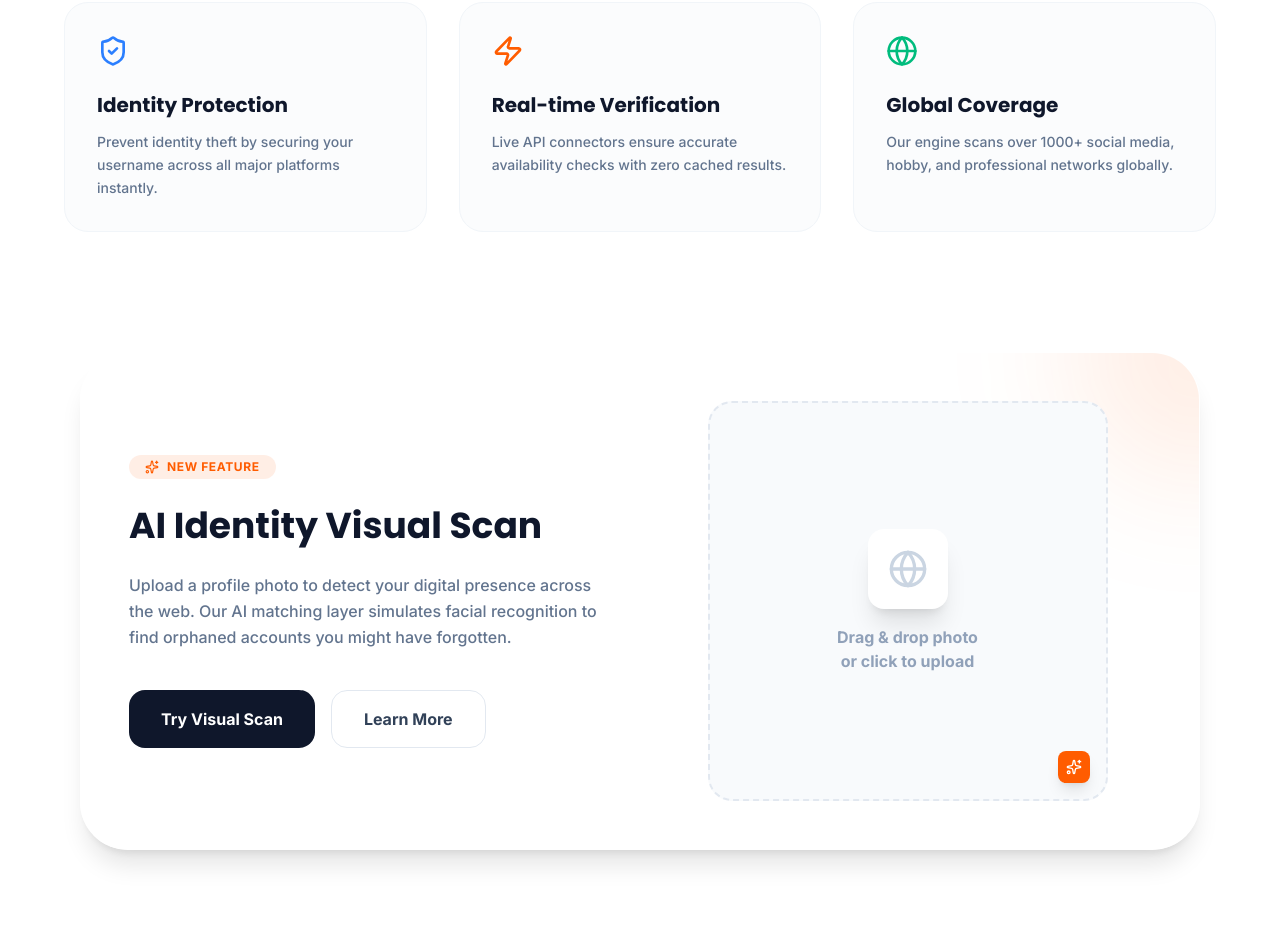
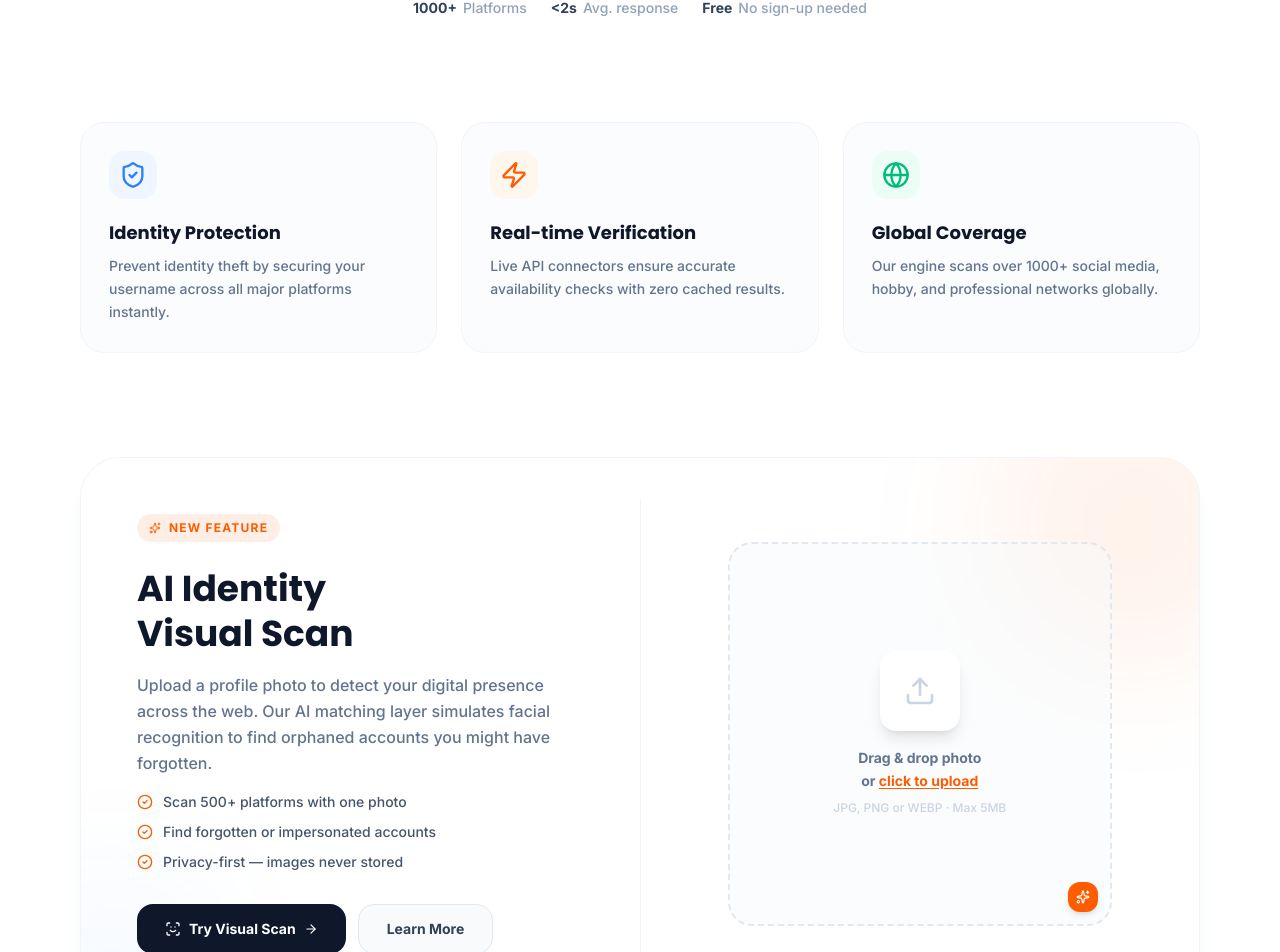
Before and after one commit to Philemon12421/Findme-recap, a React (Vite) app: page / in a window 1280 px wide. Shown: the part 560-1512 px from the top of the page. Built offline with nearby package versions, Linux system fonts and the light colour scheme.

Commit message:
Update Home.tsx

```diff
--- a/src/pages/Home.tsx
+++ b/src/pages/Home.tsx
@@ -1,11 +1,12 @@
-import React, { useState } from 'react';
+import React, { useState, useRef } from 'react';
 import { motion, AnimatePresence } from 'motion/react';
 import SearchBar from '../components/SearchBar';
 import SEO from '../components/SEO';
 import {
   CheckCircle2, XCircle, ExternalLink, ShieldCheck, Zap, Globe,
   Github, Instagram, Twitter, Facebook, Linkedin, Youtube,
-  Music, MessageSquare, Sparkles, Twitch, Camera
+  Music, MessageSquare, Sparkles, Twitch, Camera, Upload,
+  ScanFace, ArrowRight, Star
 } from 'lucide-react';
 import { cn } from '../lib/utils';
 
@@ -41,6 +42,9 @@ export default function Home() {
   const [error, setError]                   = useState<string | null>(null);
   const [activeTab, setActiveTab]           = useState<'all' | 'social' | 'domain'>('all');
   const [savedIds, setSavedIds]             = useState<string[]>([]);
+  const [dragOver, setDragOver]             = useState(false);
+  const [uploadedImage, setUploadedImage]   = useState<string | null>(null);
+  const fileInputRef                        = useRef<HTMLInputElement>(null);
 
   const handleSearch = async (query: string) => {
     setIsLoading(true);
@@ -50,7 +54,6 @@ export default function Home() {
 
     try {
       const response = await fetch('/api/check-username?query=' + encodeURIComponent(query));
-
       if (!response.ok) {
         const contentType = response.headers.get('content-type');
         if (contentType?.includes('application/json')) {
@@ -59,12 +62,10 @@ export default function Home() {
         }
         throw new Error('Server returned an error');
       }
-
       const contentType = response.headers.get('content-type');
       if (!contentType?.includes('application/json')) {
         throw new Error('Server returned an invalid response format');
       }
-
       const data = await response.json();
       setResults(data);
     } catch (err) {
@@ -93,6 +94,26 @@ export default function Home() {
   const availableCount = results.filter(r => r.status === 'available').length;
   const takenCount     = results.filter(r => r.status === 'taken').length;
 
+  const handleFileDrop = (e: React.DragEvent) => {
+    e.preventDefault();
+    setDragOver(false);
+    const file = e.dataTransfer.files[0];
+    if (file && file.type.startsWith('image/')) {
+      const reader = new FileReader();
+      reader.onload = (ev) => setUploadedImage(ev.target?.result as string);
+      reader.readAsDataURL(file);
+    }
+  };
+
+  const handleFileInput = (e: React.ChangeEvent<HTMLInputElement>) => {
+    const file = e.target.files?.[0];
+    if (file && file.type.startsWith('image/')) {
+      const reader = new FileReader();
+      reader.onload = (ev) => setUploadedImage(ev.target?.result as string);
+      reader.readAsDataURL(file);
+    }
+  };
+
   return (
     <div className="pt-24 pb-20 px-4 min-h-screen max-w-full overflow-x-hidden">
       <SEO
@@ -100,21 +121,47 @@ export default function Home() {
         description="Search usernames and domain availability across 1000+ platforms in seconds with Findme."
       />
 
-      {/* Hero */}
+      {/* ── Hero ── */}
       <section className="max-w-5xl mx-auto text-center mb-16 px-4">
         <motion.div initial={{ opacity: 0, y: 20 }} animate={{ opacity: 1, y: 0 }} transition={{ duration: 0.6 }}>
-          <h1 className="text-5xl md:text-7xl font-bold tracking-tight mb-6 bg-gradient-to-b from-slate-900 to-slate-600 bg-clip-text text-transparent px-2">
+          {/* Trust badge */}
+          <motion.div
+            initial={{ opacity: 0, scale: 0.9 }}
+            animate={{ opacity: 1, scale: 1 }}
+            transition={{ delay: 0.1 }}
+            className="inline-flex items-center gap-2 px-4 py-1.5 rounded-full bg-slate-100 text-slate-500 text-xs font-semibold mb-6 border border-slate-200"
+          >
+            <Star size={12} className="text-brand-orange fill-brand-orange" />
+            Trusted by 50,000+ users worldwide
+          </motion.div>
+
+          <h1 className="text-4xl sm:text-5xl md:text-7xl font-bold tracking-tight mb-6 bg-gradient-to-b from-slate-900 to-slate-600 bg-clip-text text-transparent px-2 leading-[1.1]">
             Findme – Check Any <br className="hidden md:block" />
             <span className="text-brand-orange">Identity</span> Anywhere
           </h1>
-          <p className="text-lg md:text-xl text-slate-500 max-w-2xl mx-auto mb-10 font-medium">
+          <p className="text-base md:text-xl text-slate-500 max-w-2xl mx-auto mb-10 font-medium px-2">
             Search usernames and domain availability across 1000+ platforms in seconds.
           </p>
           <SearchBar onSearch={handleSearch} isLoading={isLoading} />
+
+          {/* Quick stats */}
+          <motion.div
+            initial={{ opacity: 0 }}
+            animate={{ opacity: 1 }}
+            transition={{ delay: 0.4 }}
+            className="flex flex-wrap items-center justify-center gap-6 mt-8 text-sm text-slate-400 font-medium"
+          >
+            {[['1000+', 'Platforms'], ['<2s', 'Avg. response'], ['Free', 'No sign-up needed']].map(([val, label]) => (
+              <div key={label} className="flex items-center gap-1.5">
+                <span className="font-bold text-slate-700">{val}</span>
+                <span>{label}</span>
+              </div>
+            ))}
+          </motion.div>
         </motion.div>
       </section>
 
-      {/* Results */}
+      {/* ── Results ── */}
       <AnimatePresence>
         {searchTriggered && (
           <motion.section
@@ -127,7 +174,7 @@ export default function Home() {
               <motion.div
                 initial={{ opacity: 0 }}
                 animate={{ opacity: 1 }}
-                className="flex items-center gap-6 mb-6 p-4 rounded-2xl bg-slate-50 border border-slate-100"
+                className="flex flex-wrap items-center gap-4 sm:gap-6 mb-6 p-4 rounded-2xl bg-slate-50 border border-slate-100"
               >
                 <span className="text-sm font-semibold text-slate-500">
                   {results.length} platforms checked
@@ -142,14 +189,14 @@ export default function Home() {
             )}
 
             {/* Tab bar */}
-            <div className="flex flex-col md:flex-row md:items-center justify-between mb-8 gap-4">
+            <div className="flex flex-col sm:flex-row sm:items-center justify-between mb-8 gap-4">
               <div className="flex items-center gap-1 bg-slate-100 p-1 rounded-xl w-fit">
                 {(['all', 'social', 'domain'] as const).map((tab) => (
                   <button
                     key={tab}
                     onClick={() => setActiveTab(tab)}
                     className={cn(
-                      "px-4 py-2 rounded-lg text-sm font-semibold capitalize transition-all flex items-center gap-1.5",
+                      "px-3 sm:px-4 py-2 rounded-lg text-sm font-semibold capitalize transition-all flex items-center gap-1.5",
                       activeTab === tab ? "bg-white text-slate-900 shadow-sm" : "text-slate-500 hover:text-slate-700"
                     )}
                   >
@@ -255,59 +302,170 @@ export default function Home() {
         )}
       </AnimatePresence>
 
-      {/* Features Grid */}
-      <section className="max-w-6xl mx-auto grid grid-cols-1 md:grid-cols-3 gap-8 py-10">
+      {/* ── Features Grid ── */}
+      <section className="max-w-6xl mx-auto grid grid-cols-1 sm:grid-cols-2 md:grid-cols-3 gap-6 py-10 px-4">
         {[
-          { title: "Identity Protection", desc: "Prevent identity theft by securing your username across all major platforms instantly.", icon: <ShieldCheck className="text-blue-500" size={32} /> },
-          { title: "Real-time Verification", desc: "Live API connectors ensure accurate availability checks with zero cached results.", icon: <Zap className="text-brand-orange" size={32} /> },
-          { title: "Global Coverage", desc: "Our engine scans over 1000+ social media, hobby, and professional networks globally.", icon: <Globe className="text-emerald-500" size={32} /> },
+          {
+            title: "Identity Protection",
+            desc: "Prevent identity theft by securing your username across all major platforms instantly.",
+            icon: <ShieldCheck className="text-blue-500" size={28} />,
+            accent: "bg-blue-50",
+          },
+          {
+            title: "Real-time Verification",
+            desc: "Live API connectors ensure accurate availability checks with zero cached results.",
+            icon: <Zap className="text-brand-orange" size={28} />,
+            accent: "bg-orange-50",
+          },
+          {
+            title: "Global Coverage",
+            desc: "Our engine scans over 1000+ social media, hobby, and professional networks globally.",
+            icon: <Globe className="text-emerald-500" size={28} />,
+            accent: "bg-emerald-50",
+          },
         ].map((f, i) => (
           <motion.div
             key={i}
+            initial={{ opacity: 0, y: 20 }}
+            whileInView={{ opacity: 1, y: 0 }}
+            viewport={{ once: true }}
+            transition={{ delay: i * 0.1 }}
             whileHover={{ y: -5 }}
-            className="p-8 rounded-3xl bg-slate-50/50 border border-slate-100 hover:bg-white hover:shadow-xl transition-all"
+            className="p-7 rounded-3xl bg-slate-50/50 border border-slate-100 hover:bg-white hover:shadow-xl transition-all"
           >
-            <div className="mb-6">{f.icon}</div>
-            <h3 className="text-xl font-bold mb-3">{f.title}</h3>
+            <div className={cn("w-12 h-12 rounded-2xl flex items-center justify-center mb-5", f.accent)}>
+              {f.icon}
+            </div>
+            <h3 className="text-lg font-bold mb-2 text-slate-900">{f.title}</h3>
             <p className="text-slate-500 text-sm leading-relaxed font-medium">{f.desc}</p>
           </motion.div>
         ))}
       </section>
 
-      {/* AI Visual Scan CTA */}
-      <section className="max-w-6xl mx-auto py-20 px-4">
-        <div className="glass rounded-[3rem] p-12 flex flex-col md:flex-row items-center gap-12 overflow-hidden relative">
-          <div className="absolute top-0 right-0 w-64 h-64 bg-brand-orange/10 rounded-full blur-3xl -mr-32 -mt-32" />
-          <div className="flex-1 space-y-6 relative z-10">
-            <div className="inline-flex items-center gap-2 px-4 py-1 rounded-full bg-brand-orange/10 text-brand-orange text-xs font-bold uppercase tracking-wider">
-              <Sparkles size={14} /> New Feature
+      {/* ── AI Visual Scan CTA ── */}
+      <section className="max-w-6xl mx-auto py-16 px-4">
+        <motion.div
+          initial={{ opacity: 0, y: 30 }}
+          whileInView={{ opacity: 1, y: 0 }}
+          viewport={{ once: true }}
+          transition={{ duration: 0.5 }}
+          className="relative rounded-[2.5rem] overflow-hidden border border-slate-100 bg-white shadow-xl shadow-slate-100"
+        >
+          {/* Background decoration */}
+          <div className="absolute top-0 right-0 w-72 h-72 bg-brand-orange/8 rounded-full blur-3xl -mr-20 -mt-20 pointer-events-none" />
+          <div className="absolute bottom-0 left-0 w-48 h-48 bg-blue-500/5 rounded-full blur-3xl -ml-16 -mb-16 pointer-events-none" />
+
+          <div className="relative z-10 flex flex-col lg:flex-row items-stretch gap-0">
+
+            {/* ── Left: Copy ── */}
+            <div className="flex-1 p-8 sm:p-10 lg:p-14 flex flex-col justify-center">
+              <div className="inline-flex items-center gap-2 px-3 py-1.5 rounded-full bg-brand-orange/10 text-brand-orange text-xs font-bold uppercase tracking-widest mb-6 w-fit">
+                <Sparkles size={12} /> New Feature
               </div>
-            <h2 className="text-4xl font-bold leading-tight">AI Identity Visual Scan</h2>
-            <p className="text-slate-500 font-medium leading-relaxed">
+
+              <h2 className="text-3xl sm:text-4xl font-bold leading-tight text-slate-900 mb-4">
+                AI Identity <br className="hidden sm:block" />Visual Scan
+              </h2>
+
+              <p className="text-slate-500 font-medium leading-relaxed text-sm sm:text-base mb-4 max-w-md">
                 Upload a profile photo to detect your digital presence across the web. Our AI matching layer simulates facial recognition to find orphaned accounts you might have forgotten.
               </p>
-            <div className="flex flex-col sm:flex-row gap-4 pt-4">
-              <button className="bg-slate-900 text-white px-8 py-4 rounded-2xl font-bold flex items-center justify-center gap-2 hover:bg-black transition-all">
+
+              {/* Feature bullets */}
+              <ul className="space-y-2.5 mb-8">
+                {[
+                  'Scan 500+ platforms with one photo',
+                  'Find forgotten or impersonated accounts',
+                  'Privacy-first — images never stored',
+                ].map((point) => (
+                  <li key={point} className="flex items-start gap-2.5 text-sm text-slate-600 font-medium">
+                    <CheckCircle2 size={16} className="text-brand-orange mt-0.5 shrink-0" />
+                    {point}
+                  </li>
+                ))}
+              </ul>
+
+              <div className="flex flex-col sm:flex-row gap-3">
+                <button className="group inline-flex items-center justify-center gap-2 bg-slate-900 text-white px-7 py-3.5 rounded-2xl font-bold text-sm hover:bg-black transition-all">
+                  <ScanFace size={16} />
                   Try Visual Scan
+                  <ArrowRight size={14} className="group-hover:translate-x-0.5 transition-transform" />
                 </button>
-              <button className="bg-white border border-slate-200 text-slate-700 px-8 py-4 rounded-2xl font-bold hover:bg-slate-50 transition-all">
+                <button className="inline-flex items-center justify-center gap-2 bg-slate-50 border border-slate-200 text-slate-700 px-7 py-3.5 rounded-2xl font-bold text-sm hover:bg-slate-100 transition-all">
                   Learn More
                 </button>
               </div>
             </div>
-          <div className="flex-1 relative">
-            <div className="w-full aspect-square max-w-[400px] mx-auto rounded-3xl border-2 border-dashed border-slate-200 flex flex-col items-center justify-center p-8 bg-slate-50 relative group cursor-pointer overflow-hidden">
-              <div className="absolute inset-0 bg-brand-orange/5 opacity-0 group-hover:opacity-100 transition-opacity" />
-              <div className="w-20 h-20 rounded-2xl bg-white shadow-xl flex items-center justify-center text-slate-300 mb-4 group-hover:scale-110 transition-transform">
-                <Globe size={40} />
+
+            {/* ── Divider ── */}
+            <div className="hidden lg:block w-px bg-slate-100 my-10" />
+            <div className="block lg:hidden h-px bg-slate-100 mx-8 sm:mx-10" />
+
+            {/* ── Right: Upload area ── */}
+            <div className="flex-1 p-8 sm:p-10 lg:p-14 flex items-center justify-center">
+              <input
+                ref={fileInputRef}
+                type="file"
+                accept="image/*"
+                className="hidden"
+                onChange={handleFileInput}
+              />
+
+              <motion.div
+                whileHover={{ scale: 1.01 }}
+                onClick={() => fileInputRef.current?.click()}
+                onDragOver={(e) => { e.preventDefault(); setDragOver(true); }}
+                onDragLeave={() => setDragOver(false)}
+                onDrop={handleFileDrop}
+                className={cn(
+                  "w-full max-w-xs sm:max-w-sm aspect-square rounded-3xl border-2 border-dashed flex flex-col items-center justify-center p-8 cursor-pointer transition-all duration-300 relative overflow-hidden",
+                  dragOver
+                    ? "border-brand-orange bg-brand-orange/5 scale-[1.02]"
+                    : uploadedImage
+                    ? "border-green-300 bg-green-50/30"
+                    : "border-slate-200 bg-slate-50/50 hover:border-brand-orange/50 hover:bg-brand-orange/3"
+                )}
+              >
+                {uploadedImage ? (
+                  <>
+                    <img
+                      src={uploadedImage}
+                      alt="Uploaded preview"
+                      className="w-full h-full object-cover rounded-2xl absolute inset-0"
+                    />
+                    <div className="absolute inset-0 bg-black/30 rounded-2xl flex flex-col items-center justify-center gap-2">
+                      <ScanFace size={36} className="text-white" />
+                      <p className="text-white text-sm font-bold">Click to change photo</p>
                     </div>
-              <p className="text-slate-400 font-bold text-center">Drag & drop photo<br />or click to upload</p>
-              <div className="absolute bottom-4 right-4 bg-brand-orange text-white p-2 rounded-lg shadow-lg">
-                <Sparkles size={16} />
+                  </>
+                ) : (
+                  <>
+                    <motion.div
+                      animate={dragOver ? { scale: 1.15 } : { scale: 1 }}
+                      className="w-16 h-16 sm:w-20 sm:h-20 rounded-2xl bg-white shadow-lg flex items-center justify-center text-slate-300 mb-4"
+                    >
+                      <Upload size={32} className={dragOver ? "text-brand-orange" : "text-slate-300"} />
+                    </motion.div>
+                    <p className="text-slate-500 font-bold text-center text-sm leading-relaxed">
+                      {dragOver ? (
+                        <span className="text-brand-orange">Drop your photo here</span>
+                      ) : (
+                        <>Drag & drop photo<br />or <span className="text-brand-orange underline underline-offset-2">click to upload</span></>
+                      )}
+                    </p>
+                    <p className="text-slate-300 text-xs mt-2 font-medium">JPG, PNG or WEBP · Max 5MB</p>
+                  </>
+                )}
+
+                {/* Corner badge */}
+                <div className="absolute bottom-3 right-3 bg-brand-orange text-white p-2 rounded-xl shadow-md">
+                  <Sparkles size={14} />
                 </div>
+              </motion.div>
             </div>
+
           </div>
-        </div>
+        </motion.div>
       </section>
     </div>
   );
```
Lines whose indentation alone changed are shown as unchanged.
